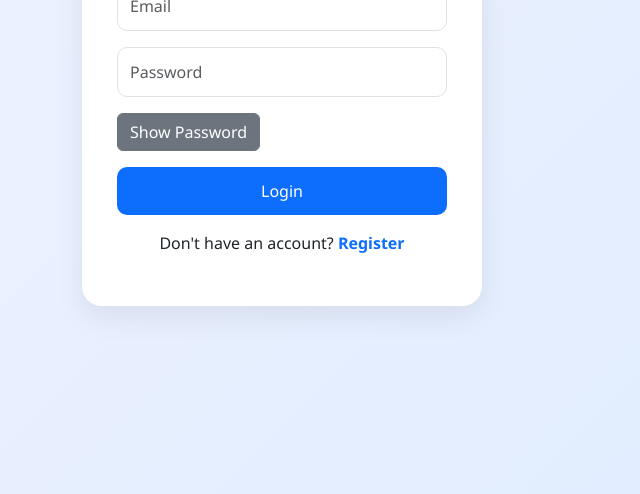
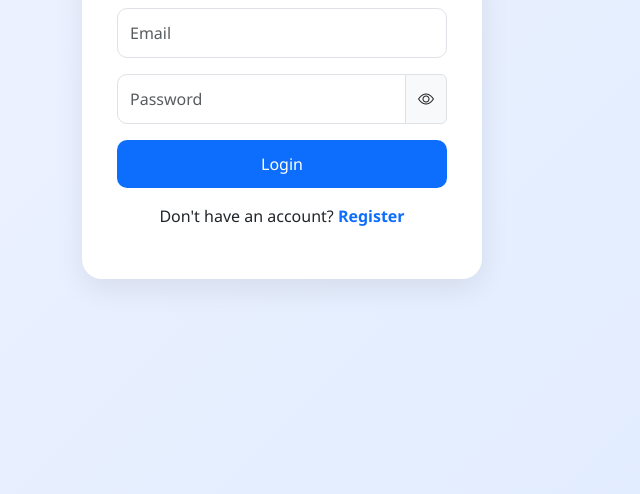
Before and after one commit to vinuthnamahankali114/login-registration-ui, a plain HTML site: page index.html in a window 1280 px wide. Shown: the part 306-800 px from the top of the page, without its empty margins (0-640 px from the left). Drawn offline with nearby package versions, Linux system fonts and the light colour scheme.

Commit message:
Enhance login form with Bootstrap icons and structure

```diff
--- a/index.html
+++ b/index.html
@@ -2,24 +2,43 @@
 <html>
 <head>
     <title>Login</title>
+
     <link href="https://cdn.jsdelivr.net/npm/bootstrap@5.3.3/dist/css/bootstrap.min.css" rel="stylesheet">
+
+    <link rel="stylesheet"
+    href="https://cdn.jsdelivr.net/npm/bootstrap-icons@1.11.3/font/bootstrap-icons.min.css">
+
     <link rel="stylesheet" href="style.css">
 </head>
 <body>
 
 <div class="container">
     <div class="form-box">
+
         <h2>Login</h2>
 
-        <input type="email" class="form-control mb-3" placeholder="Email">
+        <input type="email"
+               id="email"
+               class="form-control mb-3"
+               placeholder="Email">
 
-        <input type="password" id="loginPass" class="form-control mb-3" placeholder="Password">
+        <div class="input-group mb-3">
 
-        <button onclick="toggleLogin()" class="btn btn-secondary mb-3">
-            Show Password
-        </button>
+            <input type="password"
+                   id="loginPass"
+                   class="form-control"
+                   placeholder="Password">
 
-        <button class="btn btn-primary w-100">
+            <span class="input-group-text"
+                  onclick="togglelogin()"
+                  style="cursor:pointer;">
+                <i class="bi bi-eye"></i>
+            </span>
+
+        </div>
+
+        <button onclick="login()"
+                class="btn btn-primary w-100">
             Login
         </button>
 
@@ -27,9 +46,11 @@
             Don't have an account?
             <a href="register.html">Register</a>
         </p>
+
     </div>
 </div>
 
 <script src="script.js"></script>
+
 </body>
 </html>
```
